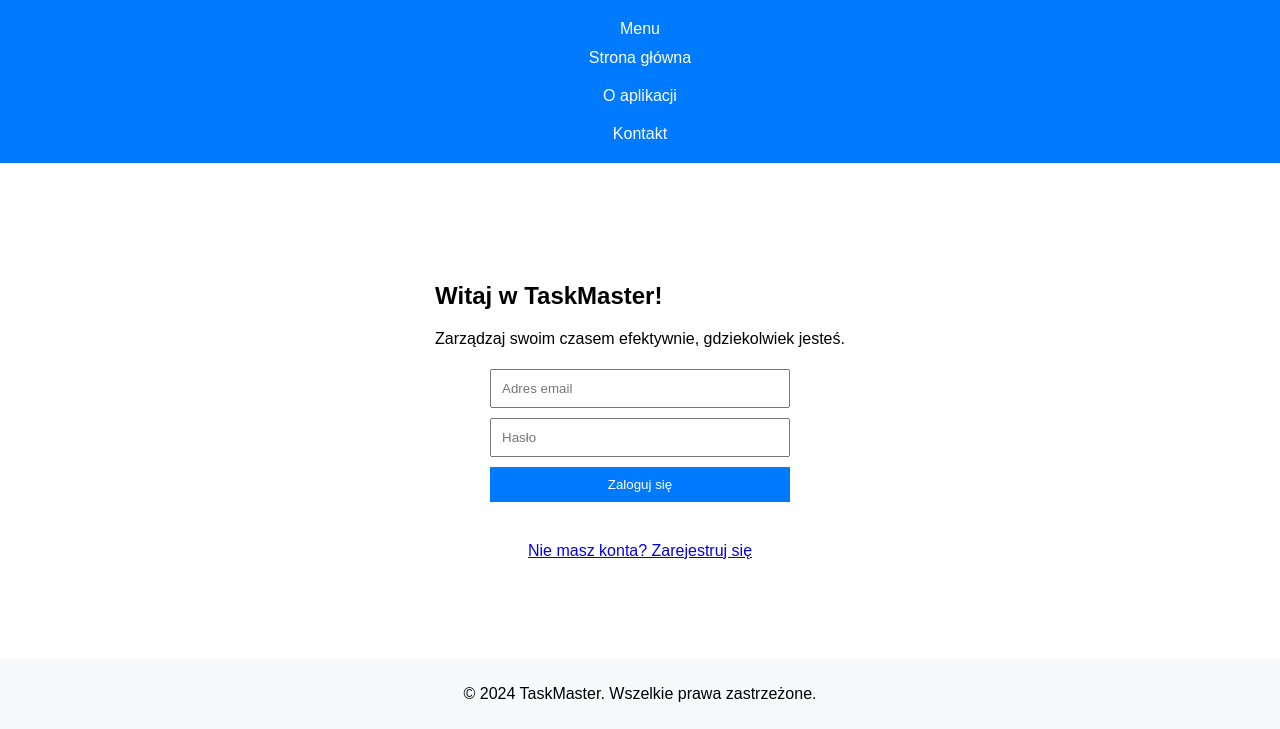
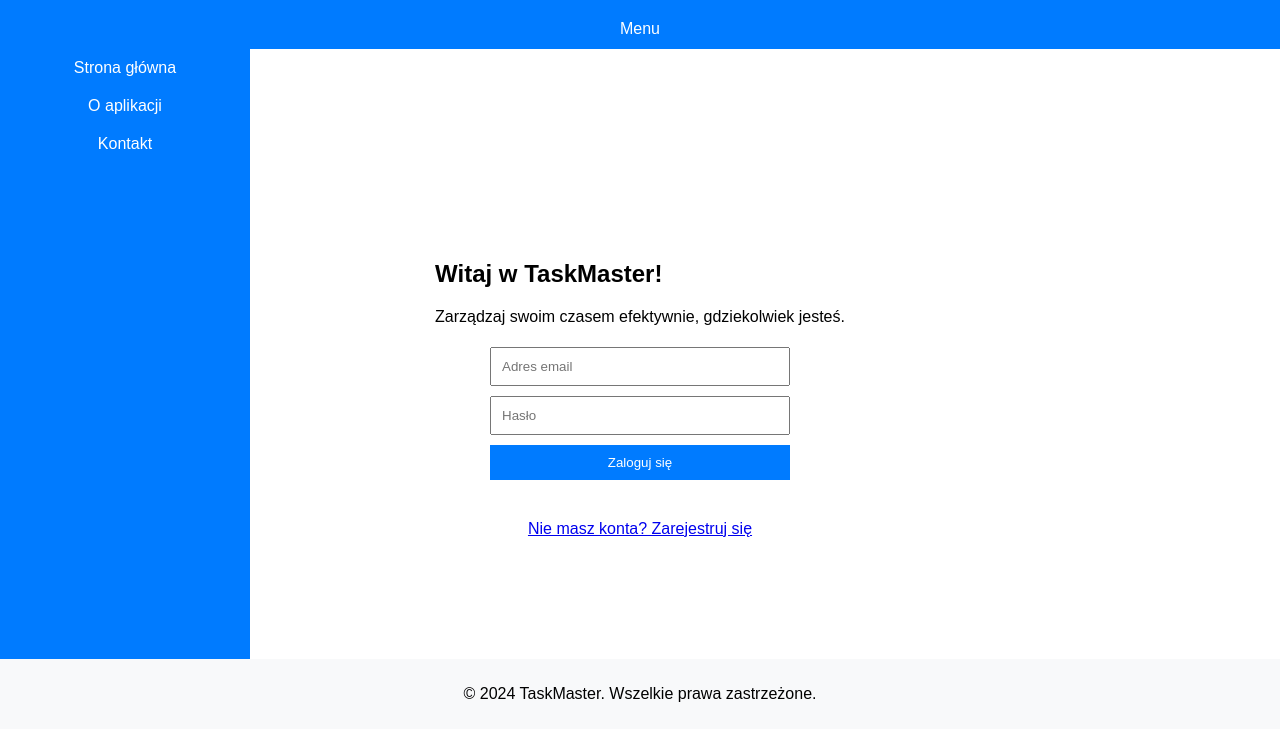
Before and after one commit to wolfgangxxiii/TaskMaster, a plain HTML site: page index.html in a window 1280 px wide. Both pictures are taken after a click on the button "Menu". Shown: the part 71-800 px from the top of the page. Drawn offline with Linux system fonts and the light colour scheme.

Commit message:
Update index.html

```diff
--- a/index.html
+++ b/index.html
@@ -20,15 +20,29 @@
             color: white;
             padding: 10px 20px;
             text-align: center;
+            position: relative; /* Pozycjonowanie względem innych elementów */
+            z-index: 2; /* Upewnij się, że nagłówek jest zawsze na wierzchu */
         }
 
         nav ul {
             list-style: none;
             padding: 0;
-            display: none; /* Menu domyślnie ukryte */
             margin: 0;
             background-color: #007BFF;
-            width: 100%;
+            position: fixed;
+            top: 120px; /* Wysokość nagłówka + margines */
+            left: 0;
+            width: 250px;
+            height: 100%;
+            max-height: calc(100% - 60px - 40px); /* Wysokość ekranu - wysokość nagłówka - wysokość stopki */
+            overflow-y: auto; /* Umożliwia przewijanie, jeśli zawartość przekroczy maksymalną wysokość */
+            transform: translateX(-100%);
+            transition: transform 0.3s ease;
+            z-index: 1; /* Upewnij się, że menu jest pod nagłówkiem */
+        }
+
+        .show-menu {
+            transform: translateX(0);
         }
 
         nav ul li {
@@ -85,7 +99,10 @@
             background-color: #f8f9fa;
             text-align: center;
             padding: 10px 0;
-            margin-top: auto; /* kluczowe dla przypięcia stopki na dole */
+            position: fixed; /* Ustawienie stopki na dole */
+            bottom: 0;
+            width: 100%;
+            z-index: 2; /* Upewnij się, że stopka jest zawsze na wierzchu */
         }
 
         .registration-link {
@@ -126,12 +143,9 @@
     <script>
         document.getElementById('menu-toggle').addEventListener('click', function() {
             var menu = document.getElementById('menu');
-            if (menu.style.display === 'block') {
-                menu.style.display = 'none';
-            } else {
-                menu.style.display = 'block';
-            }
+            menu.classList.toggle('show-menu');
         });
+
 
         function onSignIn(googleUser) {
             var profile = googleUser.getBasicProfile();
```
